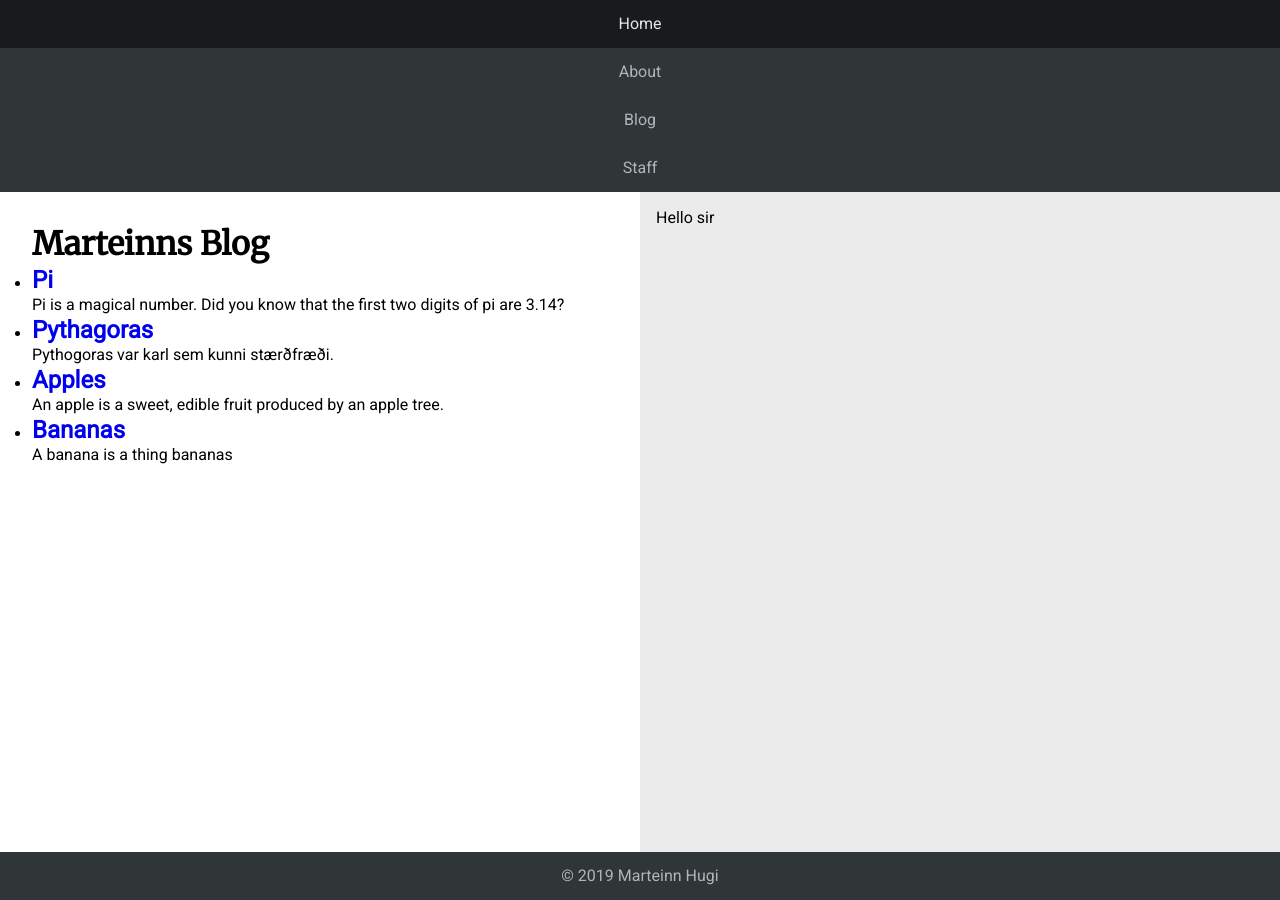
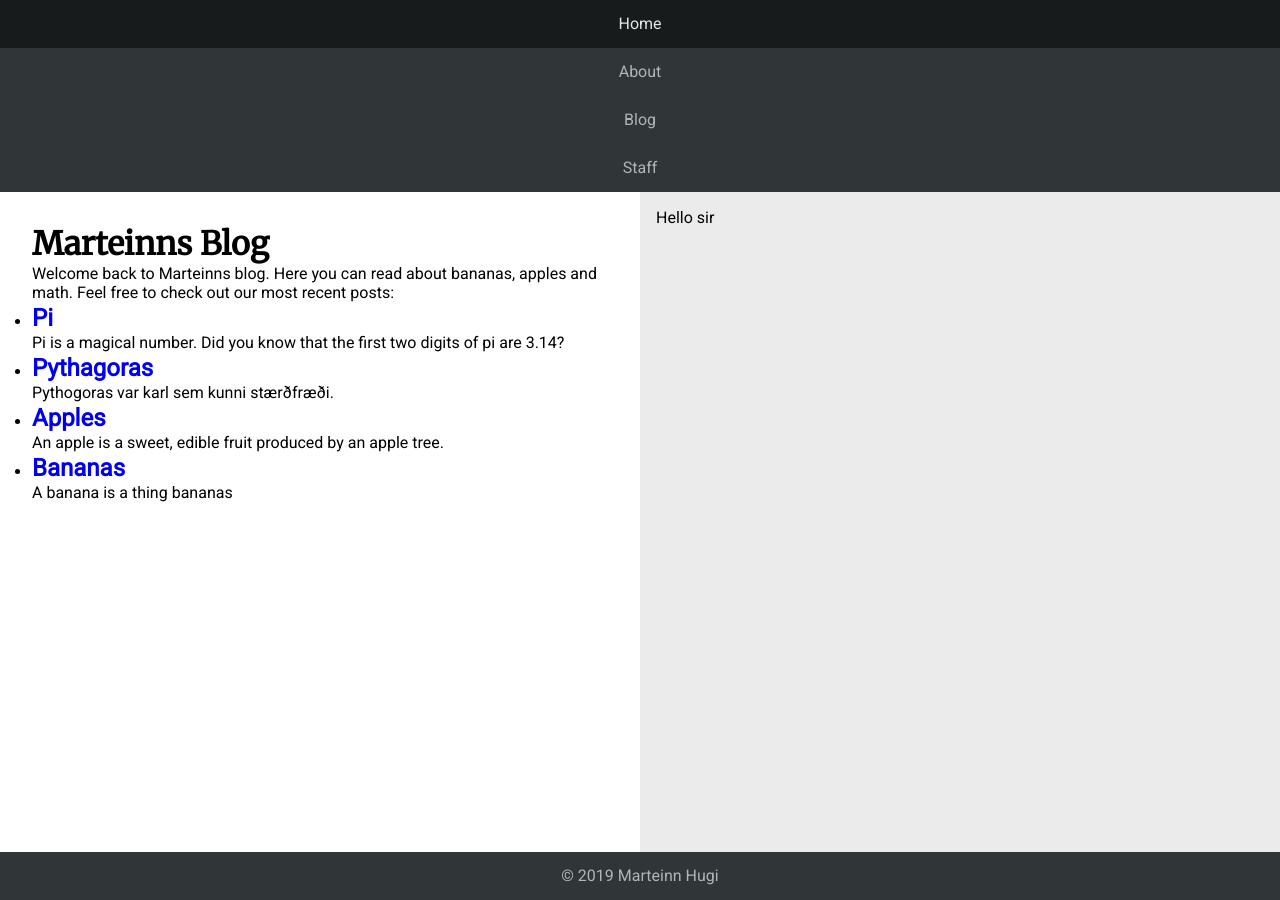
Before and after one commit to marteinnsi/verkefni-2-jekyll, a Jekyll site: the page built from index.md, in a window 1280 px wide. Built offline with Jekyll 4.4.1, drawn with Linux system fonts in a browser that asks for light colours.

Commit message:
Breyta about og index

```diff
--- a/index.md
+++ b/index.md
@@ -2,6 +2,7 @@
 title: Home
 ---
 # Marteinns Blog
+Welcome back to Marteinns blog. Here you can read about bananas, apples and math. Feel free to check out our most recent posts:
 
 <ul>
     {% for post in site.posts %}
```
Also changed, not shown: about.md (+1 -1 lines).
